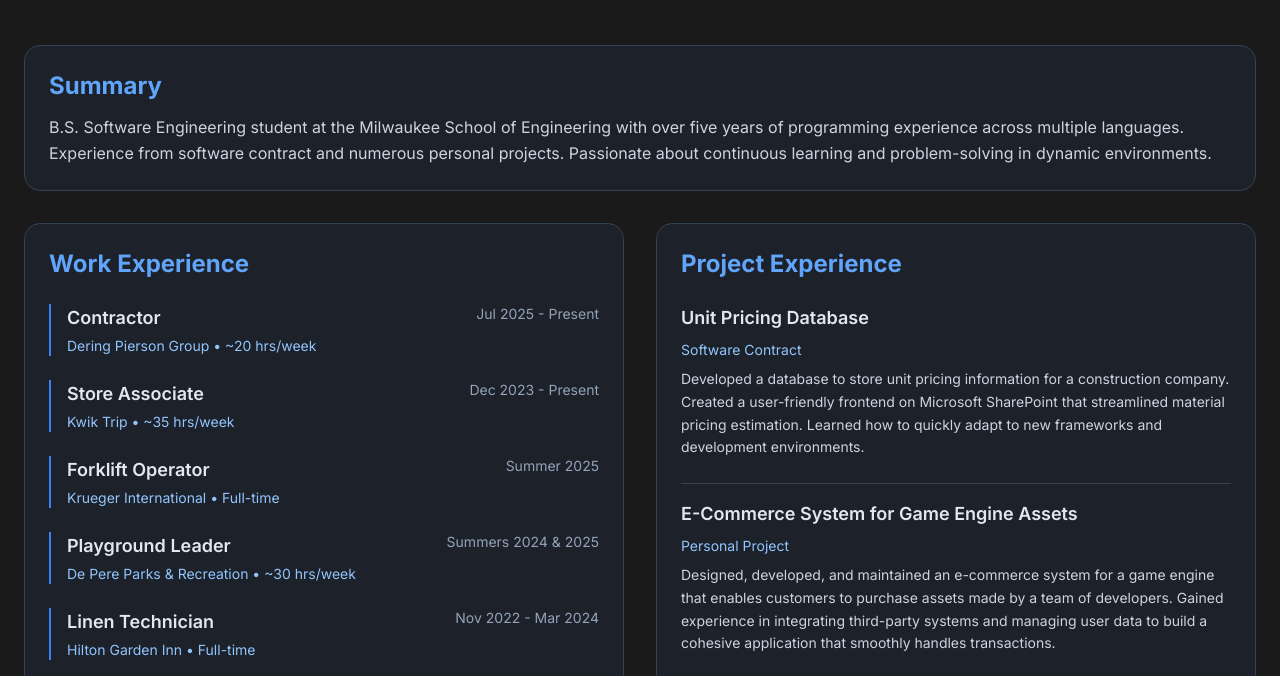
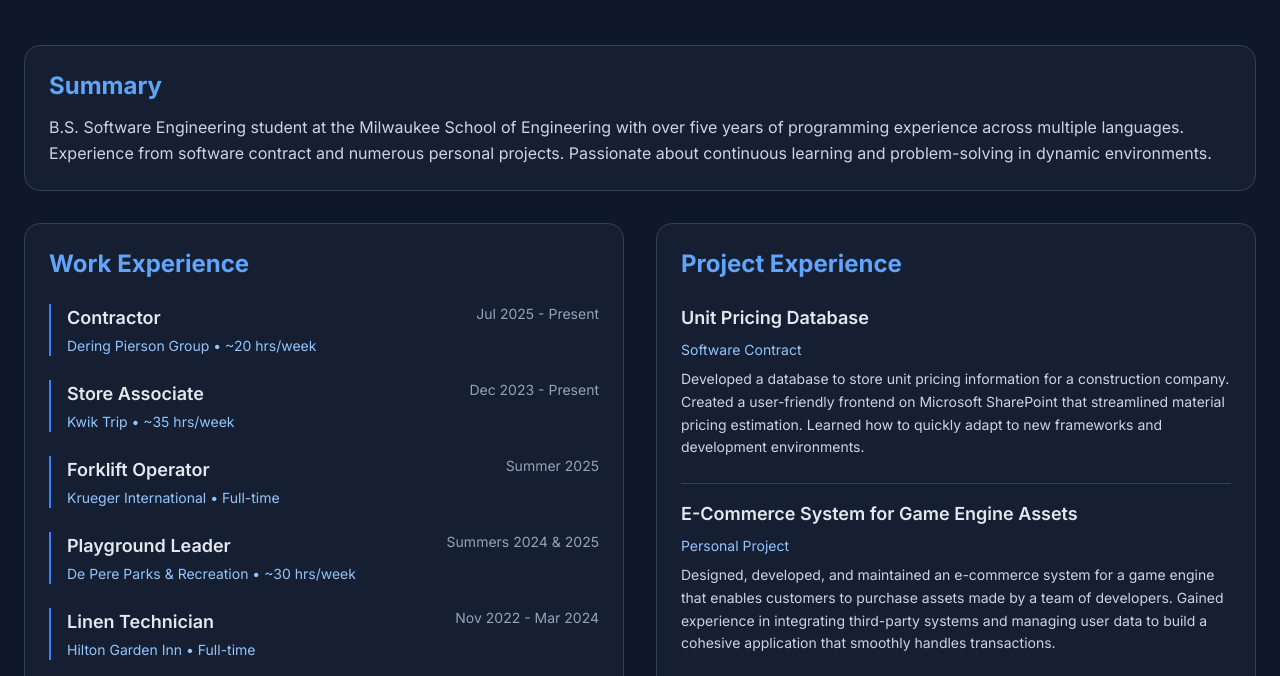
Before and after one commit to DillonFayas/portfolio, a plain HTML site: page Resume/index.html in a window 1280 px wide. Shown: the part 227-903 px from the top of the page. Drawn offline with nearby package versions, Linux system fonts and the light colour scheme.

Commit message:
Updated color scheme

```diff
--- a/styles.css
+++ b/styles.css
@@ -17,7 +17,7 @@ body::-webkit-scrollbar {
 
 body {
     font-family: 'Inter', sans-serif;
-    background-color: #1a1a1a;
+    background-color: #0f172a;
     color: #e2e8f0;
 }
 
```
Also changed, not shown: index.html (+1 -1 lines).
